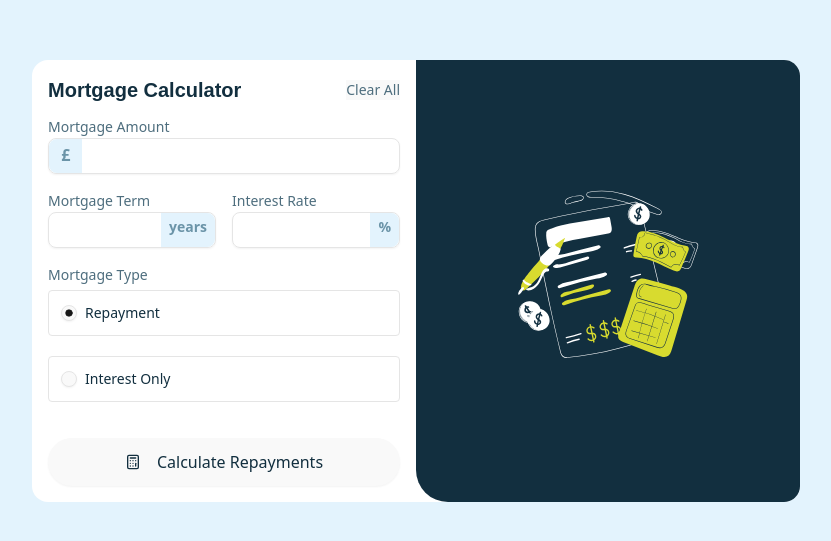
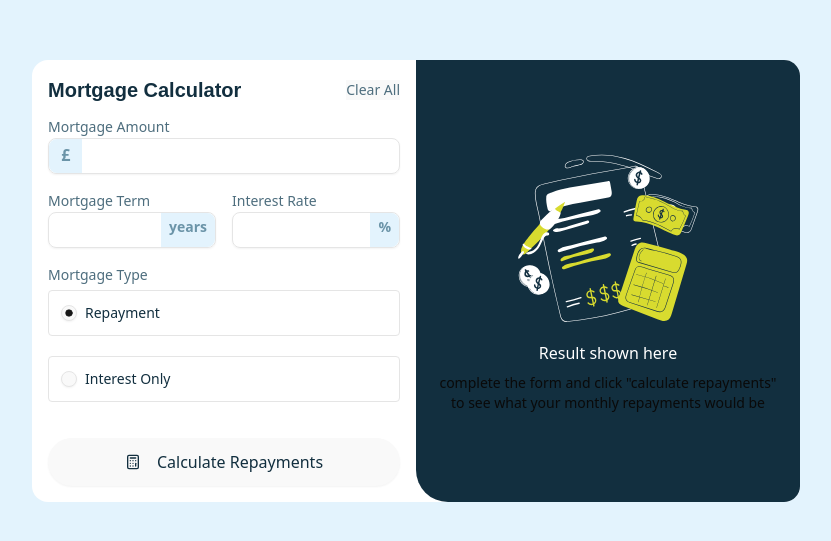
Before and after one commit to Abdul-luh/mortgage-repayment-calculator-main, a React (Vite) app: page / in a window 1280 px wide. Shown: the part 119-660 px from the top of the page, without its empty margins (224-1055 px from the left). Built offline with nearby package versions, Linux system fonts and the light colour scheme; a web font is replaced by a local one.

Commit message:
small change

```diff
--- a/src/App.css
+++ b/src/App.css
@@ -43,6 +43,9 @@
   --font-plusjakarta-bold: "PlusJakarta-Bold", sans-serif;
   --font-plusjakarta-medium: "PlusJakarta-Medium", sans-serif;
   --font-plusjakarta-italic: "PlusJakarta-Italic", sans-serif;
+
+  --color-Lime: hsl(61, 70%, 52%);
+  --color-Red: hsl(4, 69%, 50%);
 
   --color-white: hsl(0 0% 100%);
   --color-slate-100: hsl(202 86% 94%);
--- a/src/App.tsx
+++ b/src/App.tsx
@@ -94,7 +94,7 @@ function App() {
               <RadioGroup defaultValue="repayment" {...register("type")}>
                 <Label
                   htmlFor="repayment"
-                  className="text-sm border p-3 text-slate-900 font-medium rounded mb-2"
+                  className="text-sm border p-3 selection:bg-Lime/20 text-slate-900 font-medium rounded mb-2"
                 >
                   <RadioGroupItem value="repayment" id="repayment" />
                   Repayment
@@ -113,7 +113,7 @@ function App() {
             {/* Submit Button */}
             <Button
               type="submit"
-              className="bg-lime-400 hover:bg-lime-500 w-full text-slate-900 rounded-full text-base py-6"
+              className="hover:bg-Lime bg-Lime cursor w-full text-slate-900 rounded-full text-base py-6"
             >
               <Calculator className="mr-2" size={20} />
               Calculate Repayments
@@ -128,6 +128,11 @@ function App() {
             alt="icon-calculator"
             className="object-fit"
           />
+          <h2 className="text-white text-center">Result shown here</h2>
+          <p className="text-slate-100/80am text-sm text-center mt-2">
+            complete the form and click "calculate repayments" to see what your
+            monthly repayments would be
+          </p>
         </div>
       </div>
     </main>
```
